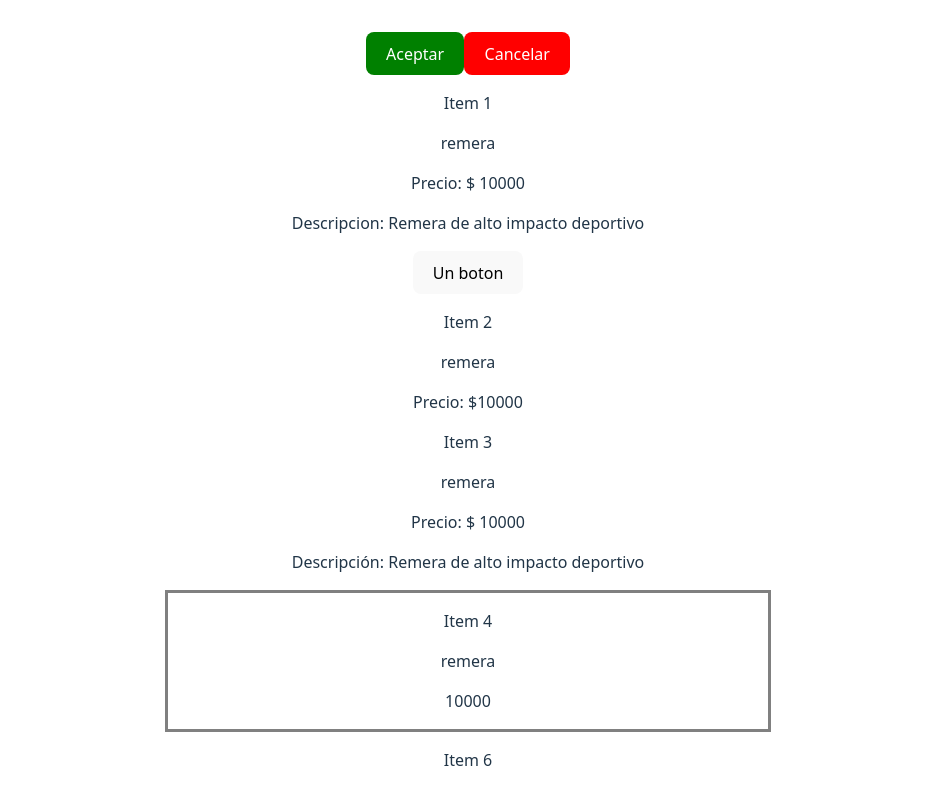
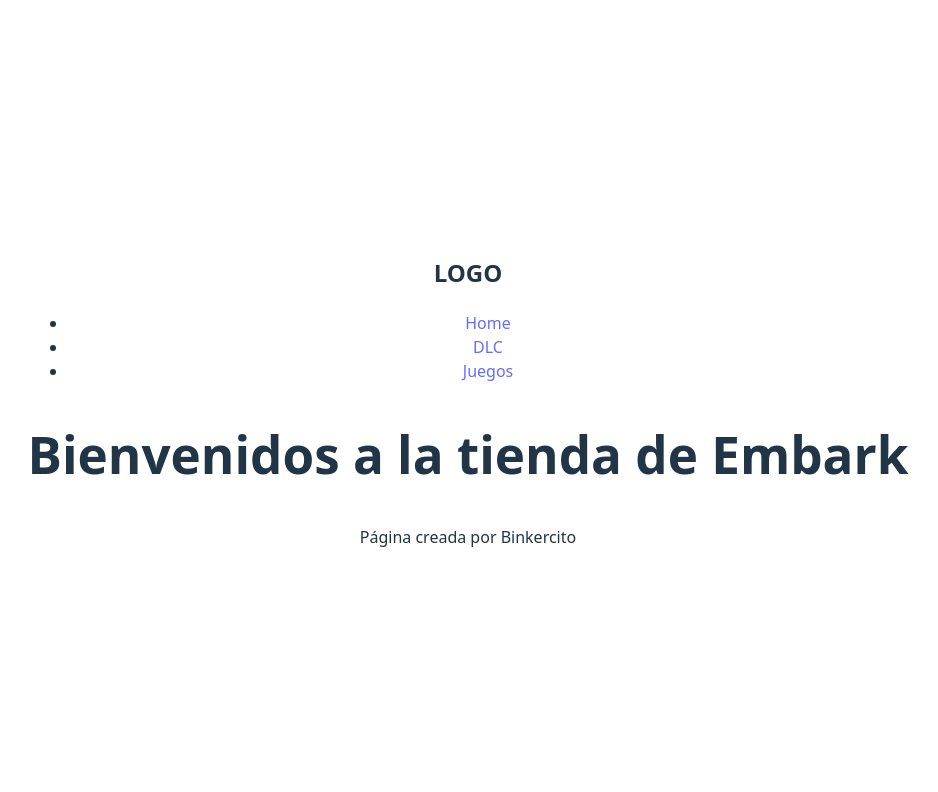
Before and after one commit to carlosbinker/react-practica, a React (Vite) app: page / in a window 1280 px wide. Shown: the top 792 px of the page, without its empty margins (172-1110 px from the left). Built offline with nearby package versions, Linux system fonts and the light colour scheme.

Commit message:
Comenzamos a construir la estructura del proyecto. Definimos un Nav, un footer y un Header. Dentro del Header, ponemos la nav. Dividimos responsabilidades para los componentes, creando en primer lugar ItemListContainer

```diff
--- a/src/App.jsx
+++ b/src/App.jsx
@@ -1,46 +1,43 @@
 import './App.css'
-import { Boton } from './components/Boton'
-import { Item1 } from './components/Item1'
-import { Item2 } from './components/Item2'
-import { Item3 } from './components/Item3';
-import { Item4 } from './components/Item4';
-import { Item5 } from './components/Item5';
-import { Item6 } from './components/Item6';
+import { Footer } from './components/Footer/Footer';
+import { Header } from './components/Header/Header';
+import { ItemlistContainer } from './components/ItemListContainer/ItemListContainer';
 
 function App() {
-  const prod = { nombre: "remera", precio: 10000, descripcion: "Remera de alto impacto deportivo" };
+  // const prod = { nombre: "remera", precio: 10000, descripcion: "Remera de alto impacto deportivo" }
+
+  //PROVISORAMENTE uso este array como si fuese un estado
+  const arrayProductos = [
+    {
+      id: 1,
+      nombre: "Remera",
+      precio: 20000,
+      descripcion: "Remera de algodon",
+    },
+    {
+      id: 2,
+      nombre: "Pantalon",
+      precio: 80000,
+      descripcion: "Pantalon de jean"
+    },
+    {
+      id: 3,
+      nombre: "zapatillas",
+      precio: 110000,
+      descripcion: "Zapatillas deportivas"
+    }
+  ];
 
   return (
     <>
       <div>
-        {/* // Autocierro el componente Boton porque no usa children */}
-        {/* Le paso las props entre {} al componente Boton*/}
-        <Boton texto={"Aceptar"} color={"green"} />
-        <Boton texto={"Cancelar"} color={"red"} />
-        <Item1
-          nombre={prod.nombre}
-          precio={prod.precio}
-          descripcion={prod.descripcion}>
-
-          <button>Un boton</button>
-
-        </Item1>
-
-        {/* Pasando el objeto prod en una props "item" */}
-        <Item2 item={prod} />
-        {/* Le paso las props por medio de un spread operator */}
-        <Item3 {...prod} />
-        {/* Monto el componente pero ahora con un style que se toma a partir de un opearador ternario. Se pasa true o false*/}
-        <Item4 {...prod} destacado={false} />
-        {/* Monto Item6 pasando directamente el objeto props de react */}
-        <Item6 nombre={"Remera"} precio={5000} descripcion={"LALALA"} />
-        <Item5>
-          <p>Item 5</p>
-          <h1>Este item tiene children</h1>
-          <p>{prod.nombre}</p>
-          <p>{prod.precio}</p>
-          <button>Boton</button>
-        </Item5>
+        {/* Hacemos el autoclose de los componenetes porque no hay childrens */}
+        <Header />
+        <ItemlistContainer
+          titulo={"Bienvenidos a la tienda de Embark"}
+          productos={arrayProductos}
+        />
+        <Footer/>
       </div>
     </>
   );
--- /dev/null
+++ b/src/components/Footer/Footer.jsx
@@ -0,0 +1,7 @@
+export const Footer = () => {
+    return (
+        <footer>
+            <p>Página creada por Binkercito</p>
+        </footer>
+    );
+};
--- /dev/null
+++ b/src/components/Header/Header.jsx
@@ -0,0 +1,9 @@
+import { Nav } from "../Nav/Nav";
+
+// Acá se opta por poner la nav dentro del header
+export const Header = () => {
+    return (<header>
+        <h2>LOGO</h2>
+        <Nav />
+    </header>);
+};
--- /dev/null
+++ b/src/components/ItemListContainer/ItemListContainer.jsx
@@ -0,0 +1,22 @@
+// Arrow Function Snippets es una extención para escribir menos !
+//Este componente va a ser un contenedor que tendrá una lista de componentes.
+//La idea es separar las responsabilidades. Que este componente no haga todas las funciones juntas
+//1) Yo me encargo de pedir, 2) Yo me encargo de desarmar el palet
+//3) Yo me encargo de mostrarteló en la góndola en una card por ejemplo. Va haciendo como una especie de 'pasamanos'
+//el componente 2 tendrá la responsabilidad de mapear que se va a mostrar o no. Tal vez no haya nada que mostrar
+
+export const ItemlistContainer = ({ titulo, productos }) => {
+
+    //estado
+
+    // Llamada a una API o a un JSON local
+
+    return (
+
+        <section>
+            <h1>{titulo}</h1>
+            {productos.length ? <article></article> : <p>No hay productos</p>}
+        </section>
+
+    );
+}
--- /dev/null
+++ b/src/components/Nav/Nav.jsx
@@ -0,0 +1,20 @@
+// Componente presentacional (no tiene lógica)
+// El componente switch de JS es similar al match de Python
+// Esto es una SPA, por lo tanto se van a estar intercambiando vistas y componenetes. Se montan y dsmontan componentes.
+export const Nav = () => {
+    return (
+        <nav>
+            <ul>
+                <li>
+                    <a href="./#">Home</a>
+                </li>
+                <li>
+                    <a href="./#">DLC</a>
+                </li>
+                <li>
+                    <a href="./#">Juegos</a>
+                </li>
+            </ul>
+        </nav>
+    );
+}
```
Also changed, not shown: src/components/Footer/Footer.css (added), src/components/Header/Header.css (added), src/components/ItemListContainer/ItemListContainer.css (added), src/components/Nav/Nav.css (added).
